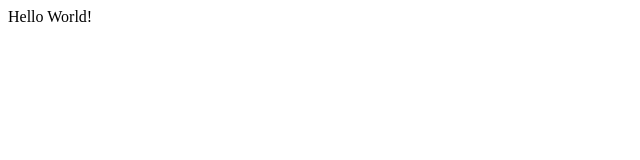
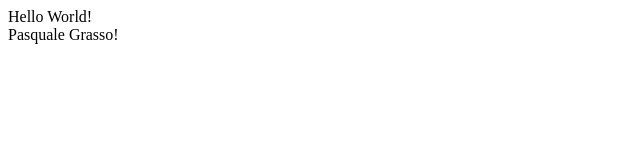
Before and after one commit to pasqualegrasso24/Esercizio3, a plain HTML site: page index.html in a window 1280 px wide. Shown: the whole page, without its empty margins (0-640 px from the left). Drawn offline with Linux system fonts and the light colour scheme.

Commit message:
update2 index.html

```diff
--- a/index.html
+++ b/index.html
@@ -4,5 +4,6 @@
     </head>
     <body>
         <div align=”center”>Hello World!</div>
+		 <div align=”center”>Pasquale Grasso!</div>
     </body>
 </html>
```
